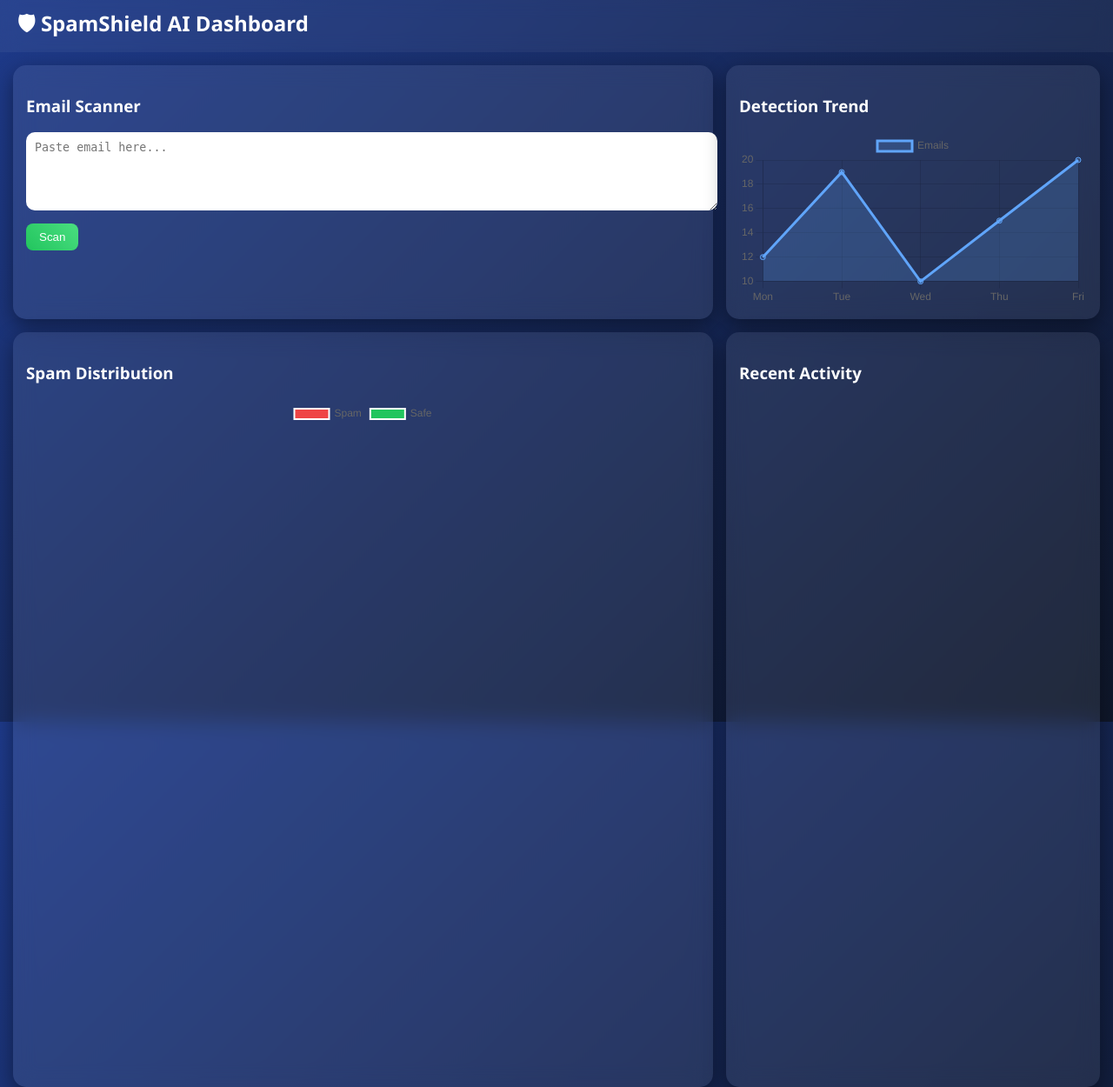
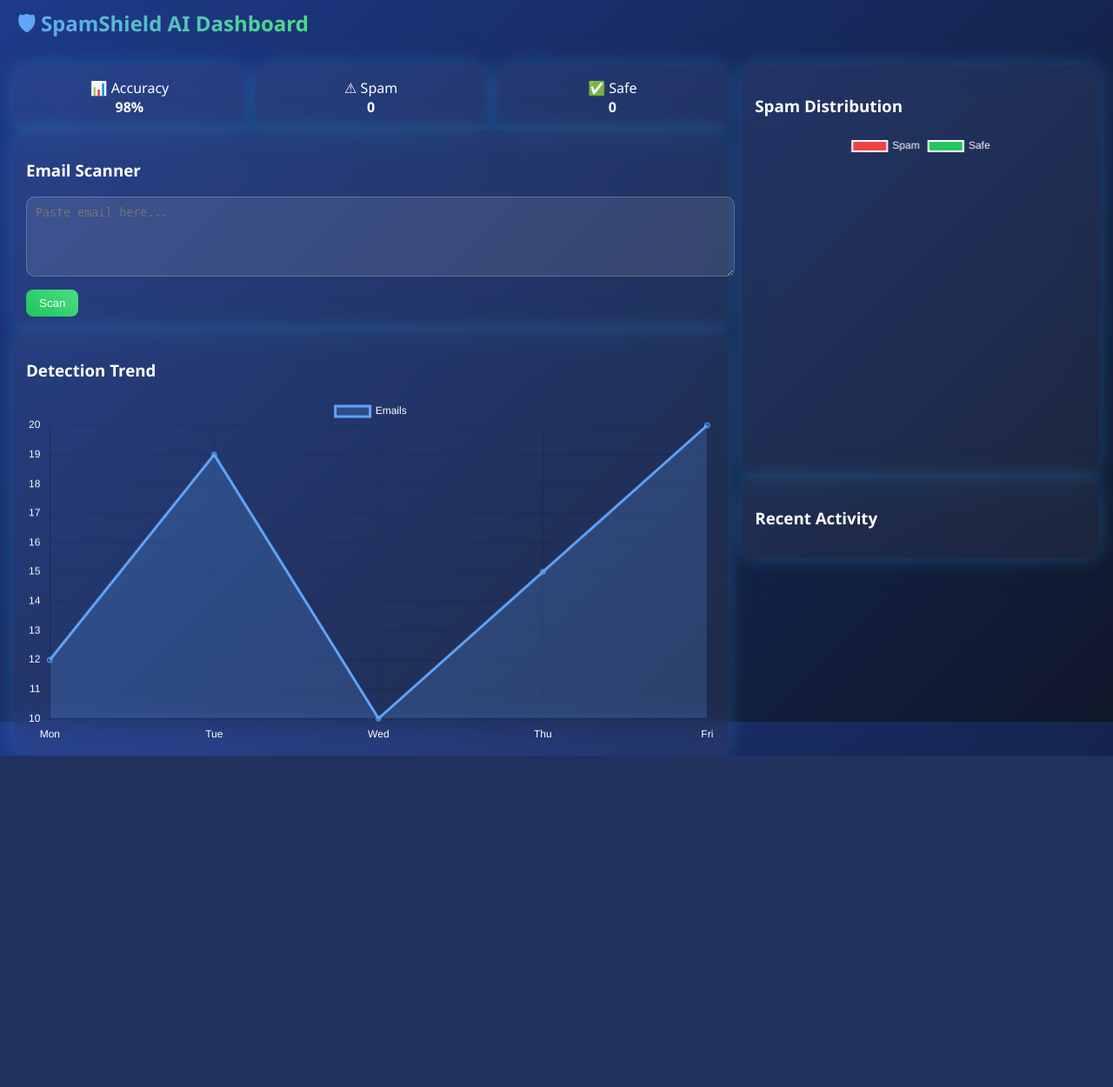
Before and after one commit to Shekhar112006/Email-Spam-detector, a Flask app: page / in a window 1280 px wide. Shown: the whole page at 87% size. After the commit the page ends 869 px from the top, so only its background shows below. Run offline with Flask 3, Linux system fonts and the light colour scheme; parts of the project's set-up code (start-up, migrations or seed data) failed here and were passed over.

Commit message:
index.html updates 0.7

```diff
--- a/templates/index.html
+++ b/templates/index.html
@@ -19,15 +19,19 @@ body {
     display: flex;
     align-items: center;
     padding: 0 20px;
-    background: rgba(255,255,255,0.05);
-    backdrop-filter: blur(10px);
 }
 
-/* MAIN GRID */
+.navbar h2 {
+    background: linear-gradient(90deg, #60a5fa, #4ade80);
+    -webkit-background-clip: text;
+    color: transparent;
+}
+
+/* GRID */
 .container {
     display: grid;
     grid-template-columns: 2fr 1fr;
-    grid-template-rows: 1fr 1fr;
+    grid-template-rows: auto 1fr;
     gap: 15px;
     padding: 15px;
     height: calc(100vh - 60px);
@@ -35,16 +39,29 @@ body {
 
 /* CARD */
 .card {
-    background: rgba(255,255,255,0.08);
-    backdrop-filter: blur(12px);
+    background: rgba(255,255,255,0.05);
+    backdrop-filter: blur(15px);
     border-radius: 15px;
     padding: 15px;
-    box-shadow: 0 8px 25px rgba(0,0,0,0.4);
+    box-shadow:
+        0 0 20px rgba(59,130,246,0.3),
+        0 0 40px rgba(34,197,94,0.1);
     transition: 0.3s;
 }
 
 .card:hover {
-    transform: scale(1.02);
+    transform: translateY(-3px);
+}
+
+/* KPI */
+.kpi {
+    display: flex;
+    gap: 10px;
+}
+
+.kpi .card {
+    flex: 1;
+    text-align: center;
 }
 
 /* INPUT */
@@ -52,10 +69,13 @@ textarea {
     width: 100%;
     height: 70px;
     border-radius: 10px;
-    border: none;
+    border: 1px solid rgba(255,255,255,0.2);
     padding: 10px;
+    background: rgba(255,255,255,0.1);
+    color: white;
 }
 
+/* BUTTON */
 button {
     margin-top: 10px;
     padding: 8px 15px;
@@ -66,12 +86,12 @@ button {
     cursor: pointer;
 }
 
-/* CHART FIX */
+/* CHART */
 .chart {
-    height: 200px;
+    height: 180px;
 }
 
-/* RESULT COLORS */
+/* COLORS */
 .spam { color: #ef4444; }
 .ham { color: #22c55e; }
 
@@ -95,7 +115,23 @@ td {
 
 <div class="container">
 
-<!-- LEFT TOP -->
+<!-- LEFT SIDE -->
+<div>
+
+    <!-- KPI -->
+    <div class="kpi">
+        <div class="card">
+            📊 Accuracy<br><b>98%</b>
+        </div>
+        <div class="card">
+            ⚠ Spam<br><b>{{ spam_count }}</b>
+        </div>
+        <div class="card">
+            ✅ Safe<br><b>{{ ham_count }}</b>
+        </div>
+    </div>
+
+    <!-- SCANNER -->
     <div class="card">
         <h3>Email Scanner</h3>
 
@@ -111,13 +147,18 @@ td {
         {% endif %}
     </div>
 
-<!-- LEFT BOTTOM -->
+    <!-- LINE CHART -->
     <div class="card">
         <h3>Detection Trend</h3>
         <canvas id="lineChart" class="chart"></canvas>
     </div>
 
-<!-- RIGHT TOP -->
+</div>
+
+<!-- RIGHT SIDE -->
+<div>
+
+    <!-- PIE -->
     <div class="card">
         <h3>Spam Distribution</h3>
 
@@ -129,10 +170,9 @@ td {
         <canvas id="pieChart" class="chart"></canvas>
     </div>
 
-<!-- RIGHT BOTTOM -->
+    <!-- HISTORY -->
     <div class="card">
         <h3>Recent Activity</h3>
-
         <table>
             {% for item in history %}
             <tr>
@@ -143,6 +183,7 @@ td {
             </tr>
             {% endfor %}
         </table>
+    </div>
 
 </div>
 
@@ -163,6 +204,13 @@ new Chart(document.getElementById("pieChart"), {
             data: [spam, ham],
             backgroundColor: ["#ef4444", "#22c55e"]
         }]
+    },
+    options: {
+        plugins: {
+            legend: {
+                labels: { color: "white" }
+            }
+        }
     }
 });
 
@@ -178,6 +226,15 @@ new Chart(document.getElementById("lineChart"), {
             backgroundColor: "rgba(96,165,250,0.2)",
             fill: true
         }]
+    },
+    options: {
+        plugins: {
+            legend: { labels: { color: "white" } }
+        },
+        scales: {
+            x: { ticks: { color: "white" } },
+            y: { ticks: { color: "white" } }
+        }
     }
 });
 </script>
```
Lines whose indentation alone changed are shown as unchanged.
